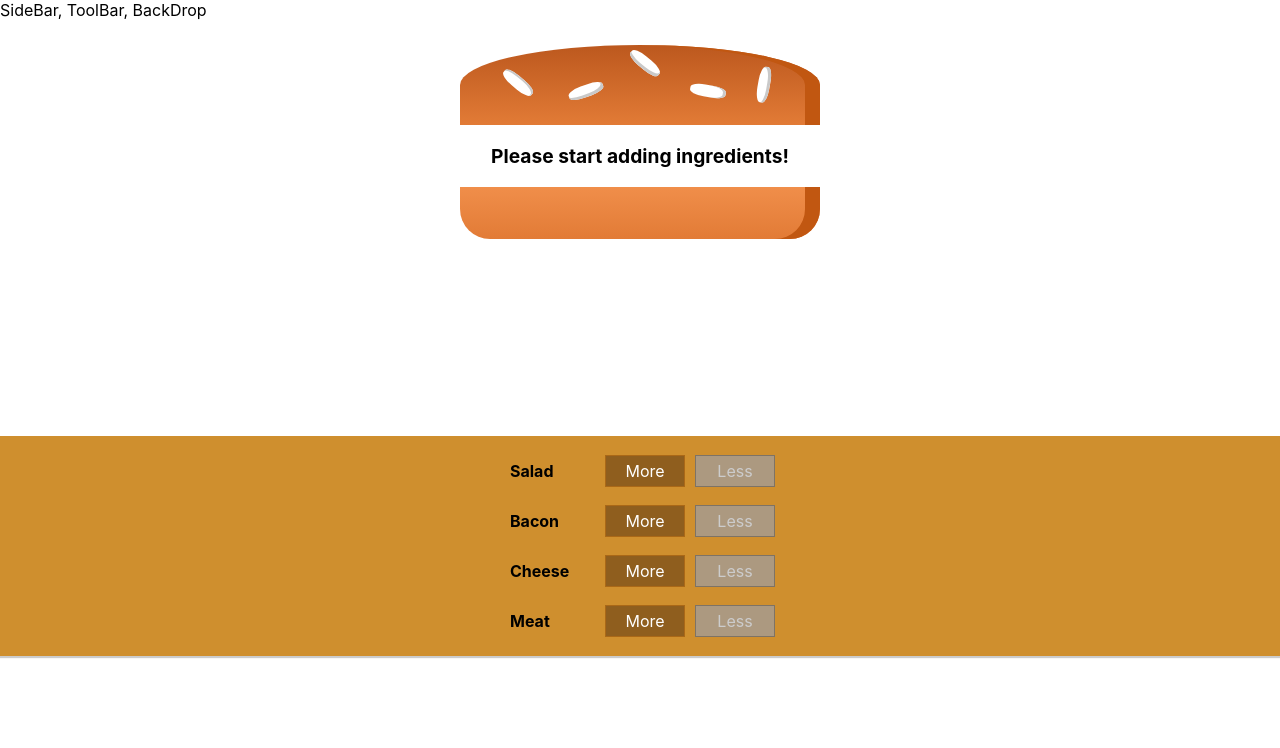
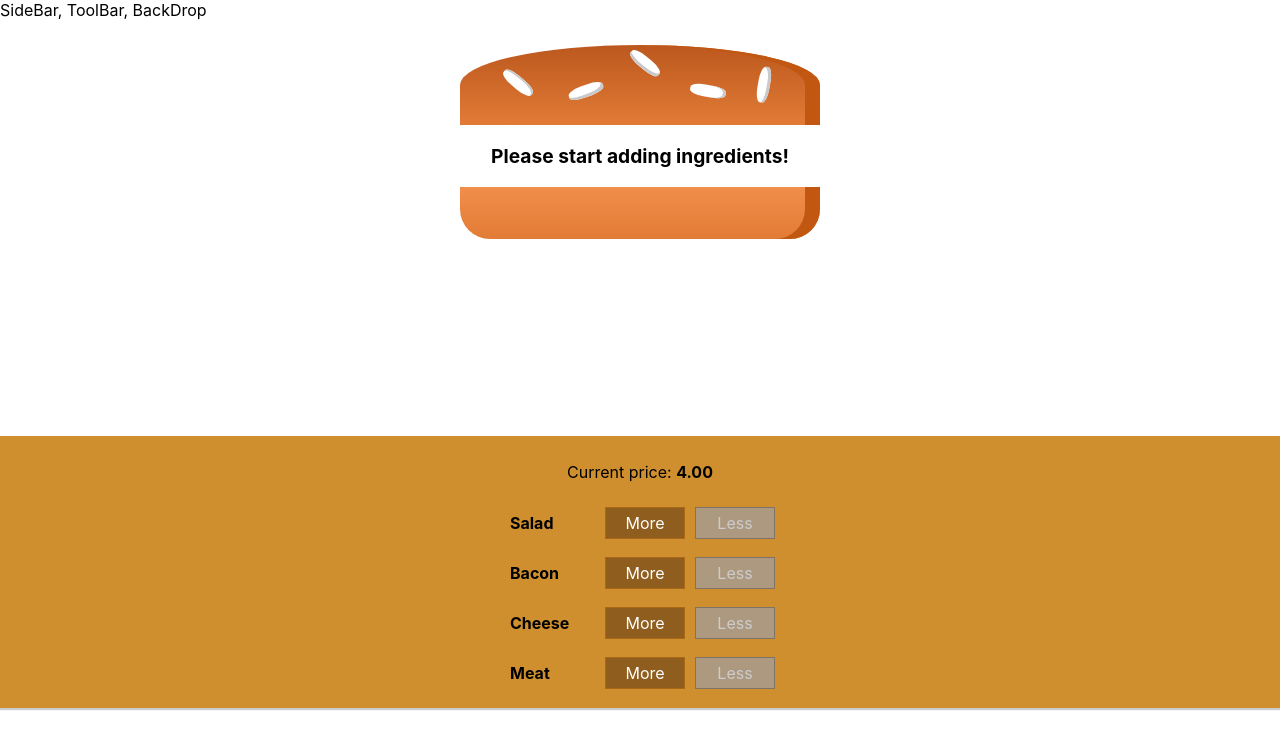
Before and after one commit to Yohandel/burger-builder, a React app: page / in a window 1280 px wide. Shown: the top 748 px of the page. Built offline with nearby package versions, Linux system fonts and the light colour scheme.

Commit message:
Price is visible

```diff
--- a/src/Components/Burger/BuildControls/BuildControl/BuildControl.js
+++ b/src/Components/Burger/BuildControls/BuildControl/BuildControl.js
@@ -4,7 +4,6 @@
 const BuildControl = (props) => (
     <div className='BuildControl'>
         <div className='Label'>{props.label}</div>
-
         <button
          className='More'
          onClick={props.added}
--- a/src/Components/Burger/BuildControls/BuildControls.js
+++ b/src/Components/Burger/BuildControls/BuildControls.js
@@ -12,6 +12,7 @@
 
 const BuildControls = (props) => (
     <div className='BuildControls'>
+        <p>Current price: <strong>{props.price.toFixed(2)}</strong> </p>
         {controls.map(ctrl=>(
             <BuildControl
                 key={ctrl.label}
--- a/src/Containers/BurguerBuilder/BurguerBuilder.js
+++ b/src/Containers/BurguerBuilder/BurguerBuilder.js
@@ -23,7 +23,7 @@
       cheese: 0,
       meat: 0
     },
-    totalPrice: {}
+    totalPrice: 4
   };
 
   addIngredientHandler = type => {
@@ -33,7 +33,8 @@
       ...this.state.ingredients
     };
     updatedIngredients[type] = updatedCount;
-    const priceAddition = INGREDIENTS_PRICE;
+    const priceAddition = INGREDIENTS_PRICE[type];
+    {console.log(priceAddition)}
     const oldPrice = this.state.totalPrice;
     const newPrice = oldPrice + priceAddition;
     this.setState({ totalPrice: newPrice, ingredients: updatedIngredients });
@@ -49,7 +50,7 @@
       ...this.state.ingredients
     };
     updatedIngredients[type] = updatedCount;
-    const priceDeduction = INGREDIENTS_PRICE;
+    const priceDeduction = INGREDIENTS_PRICE[type];
     const oldPrice = this.state.totalPrice;
     const newPrice = oldPrice - priceDeduction;
     this.setState({ totalPrice: newPrice, ingredients: updatedIngredients });
@@ -69,6 +70,7 @@
       <Auxiliar>
         <Burger ingredients={this.state.ingredients} />
         <BuildControls
+          price={this.state.totalPrice}
           ingredientAdded={this.addIngredientHandler}
           ingredientRemoved={this.removeIngredientsHandler}
           disabled={disabledInfo}
```
